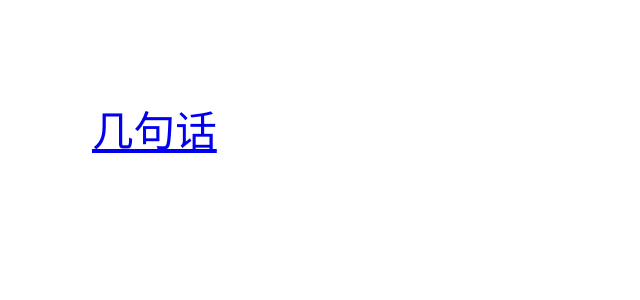
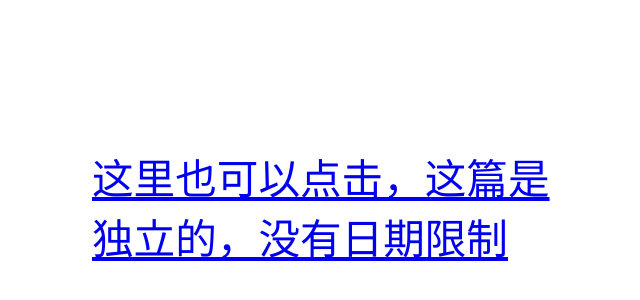
Before and after one commit to Pinking302/Pinking302.github.io, a plain HTML site: page other/bootjump.html in a window 1280 px wide. Shown: the part 1304-1604 px from the top of the page, without its empty margins (316-956 px from the left). Drawn offline with Linux system fonts and the light colour scheme.

Commit message:
Update bootjump.html

```diff
--- a/other/bootjump.html
+++ b/other/bootjump.html
@@ -38,7 +38,8 @@
   </style>
 </head>
 <body>
+    <p>点击链接后，如果没有立即跳转，请稍等片刻。时间匆忙，没有好好优化界面</p>
     <div class="main-content"><a href="javascript:jumpToBaidu()"><h2>点击跳转</h2></a></div>
-    <div class="main-content"><a href="https://pinking302.github.io/other/suisuinian.html">几句话</a></div>
+    <div class="main-content"><a href="https://pinking302.github.io/other/suisuinian.html">这里也可以点击，这篇是独立的，没有日期限制</a></div>
 </body>
 </html>
```
